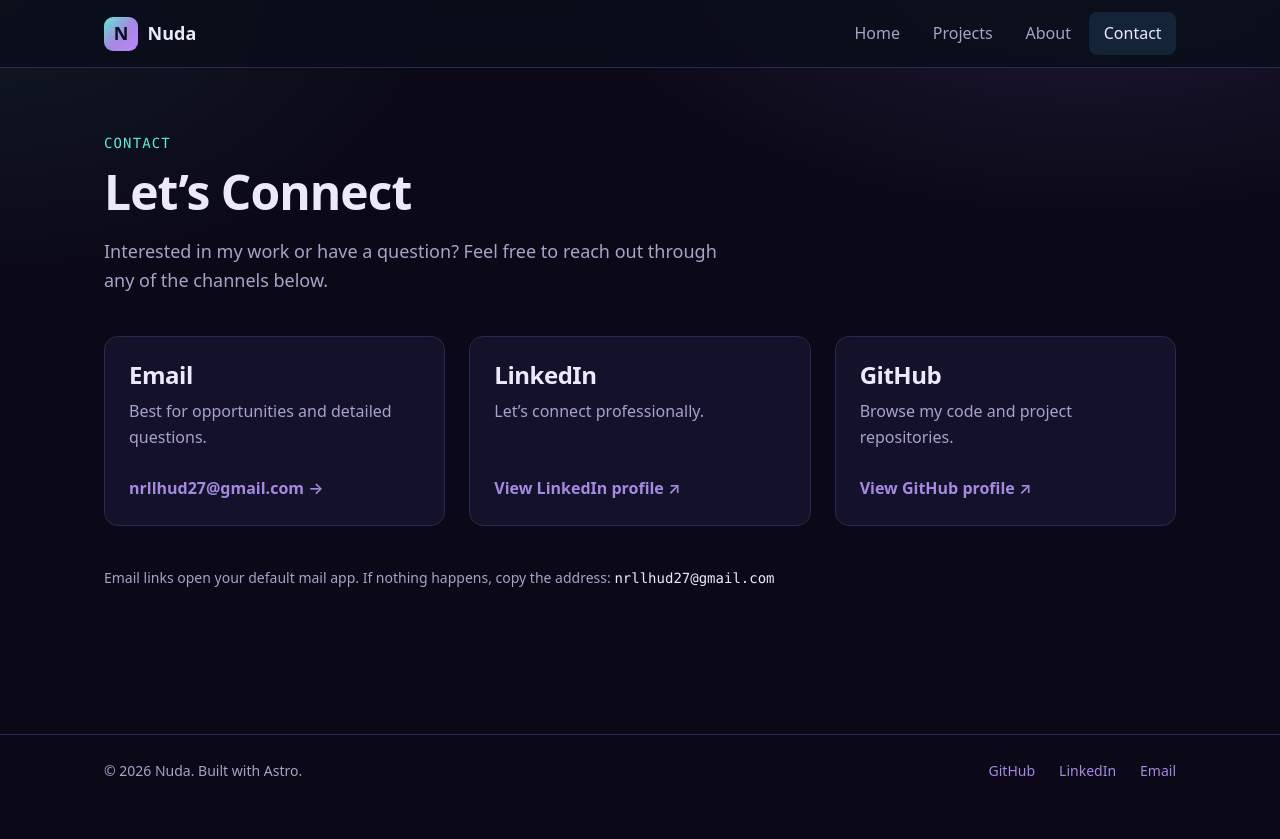
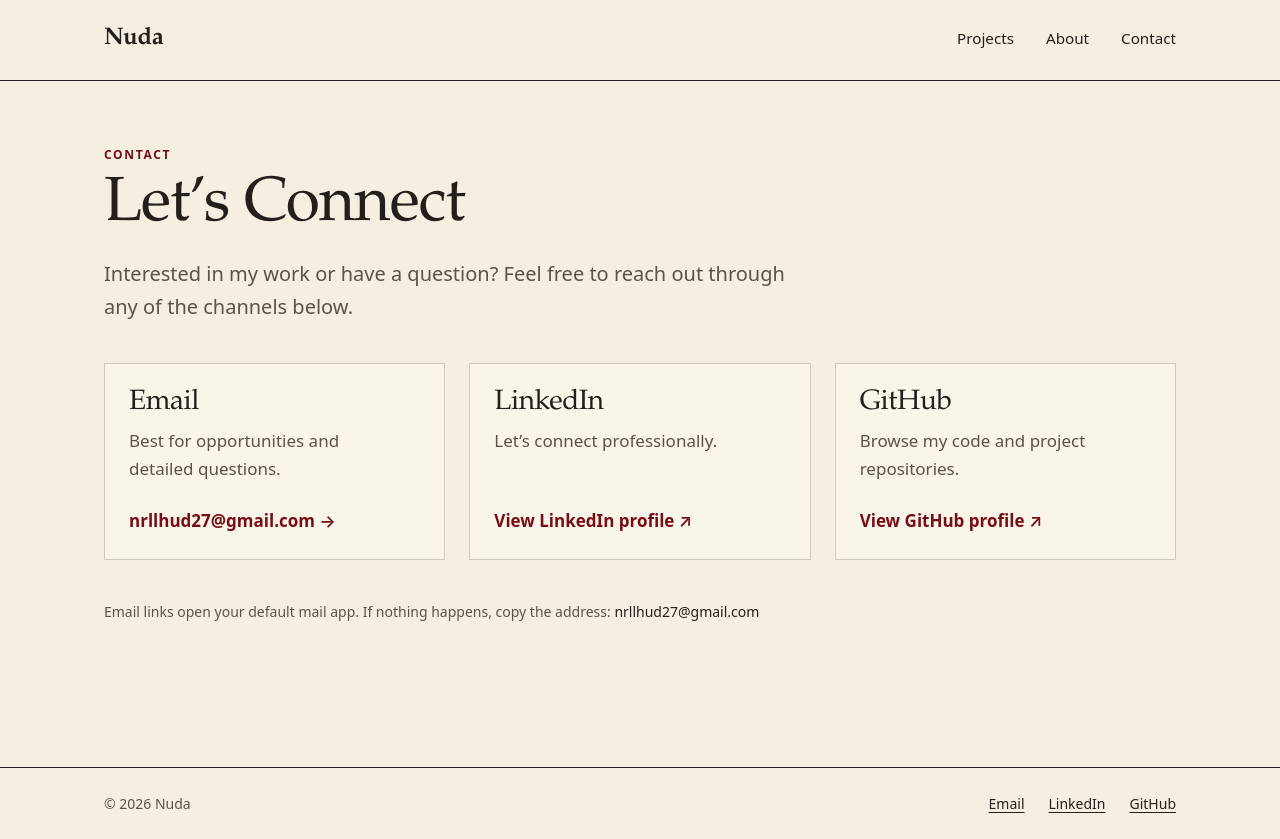
Before and after one commit to nrllhud27-wq/nrllhud27-wq.github.io, an Astro site: page /contact in a window 1280 px wide. Before the commit the page ends 806 px from the top, so only its background shows below. Built offline with nearby package versions, Linux system fonts and the light colour scheme; Astro itself is replaced by a stand-in of ours.

Commit message:
Redesign stage 1: palette, typography, header and footer

```diff
--- a/src/components/Footer.astro
+++ b/src/components/Footer.astro
@@ -1,45 +1,42 @@
 ---
 import { SITE } from '../data/site';
+
 const year = new Date().getFullYear();
 ---
 
 <footer class="site-footer">
-  <div class="container footer-inner">
-    <p class="copy">© {year} {SITE.name}. Built with Astro.</p>
-    <ul class="links">
-      <li>
-        <a href={SITE.github} target="_blank" rel="noopener noreferrer">GitHub</a>
-      </li>
-      <li>
-        <a href={SITE.linkedin} target="_blank" rel="noopener noreferrer">LinkedIn</a>
-      </li>
+  <div class="container row">
+    <p class="copy">© {year} Nuda</p>
+    <ul>
       <li><a href={`mailto:${SITE.email}`}>Email</a></li>
+      <li><a href={SITE.linkedin} target="_blank" rel="noopener noreferrer">LinkedIn</a></li>
+      <li><a href={SITE.github} target="_blank" rel="noopener noreferrer">GitHub</a></li>
     </ul>
   </div>
 </footer>
 
 <style>
   .site-footer {
-    border-top: 1px solid var(--border);
+    margin-top: var(--space-xl);
     padding-block: var(--space-md);
-    margin-top: var(--space-xl);
+    border-top: 1px solid var(--ink);
   }
 
-  .footer-inner {
+  .row {
     display: flex;
     flex-wrap: wrap;
-    gap: var(--space-sm);
-    align-items: center;
+    gap: var(--space-xs) var(--space-md);
+    align-items: baseline;
     justify-content: space-between;
   }
 
   .copy {
     margin: 0;
-    color: var(--text-muted);
     font-size: var(--text-sm);
+    color: var(--muted);
   }
 
-  .links {
+  ul {
     display: flex;
     gap: var(--space-md);
     list-style: none;
@@ -47,4 +44,15 @@ const year = new Date().getFullYear();
     padding: 0;
     font-size: var(--text-sm);
   }
+
+  a {
+    color: var(--ink);
+    text-decoration: underline;
+    text-decoration-thickness: 1px;
+    text-underline-offset: 0.2em;
+  }
+
+  a:hover {
+    color: var(--burgundy);
+  }
 </style>
--- a/src/components/Header.astro
+++ b/src/components/Header.astro
@@ -1,40 +1,25 @@
 ---
-import { NAV } from '../data/site';
+const { pathname } = Astro.url;
 
-const { pathname } = Astro.url;
-const isActive = (href: string) =>
-  href === '/' ? pathname === '/' : pathname.startsWith(href);
+const links = [
+  { label: 'Projects', href: '/projects', match: '/projects' },
+  { label: 'About', href: '/about', match: '/about' },
+  { label: 'Contact', href: '/#contact', match: null },
+];
+
+const isCurrent = (match: string | null) => match !== null && pathname.startsWith(match);
 ---
 
 <header class="site-header">
-  <div class="container header-inner">
-    <a href="/" class="brand" aria-label="Nuda, home">
-      <span class="brand-mark" aria-hidden="true">N</span>
-      <span class="brand-name">Nuda</span>
-    </a>
-
-    <button
-      class="nav-toggle"
-      aria-expanded="false"
-      aria-controls="primary-nav"
-      aria-label="Toggle navigation menu"
-    >
-      <span class="bar"></span>
-      <span class="bar"></span>
-      <span class="bar"></span>
-    </button>
-
-    <nav id="primary-nav" class="nav" aria-label="Primary">
+  <div class="container bar">
+    <a class="wordmark" href="/">Nuda</a>
+    <nav aria-label="Primary">
       <ul>
         {
-          NAV.map((item) => (
+          links.map((link) => (
             <li>
-              <a
-                href={item.href}
-                class:list={['nav-link', { active: isActive(item.href) }]}
-                aria-current={isActive(item.href) ? 'page' : undefined}
-              >
-                {item.label}
+              <a href={link.href} aria-current={isCurrent(link.match) ? 'page' : undefined}>
+                {link.label}
               </a>
             </li>
           ))
@@ -46,139 +31,49 @@ const isActive = (href: string) =>
 
 <style>
   .site-header {
-    position: sticky;
-    top: 0;
-    z-index: 50;
-    height: var(--header-h);
-    background: rgba(10, 14, 26, 0.88);
-    backdrop-filter: blur(10px);
-    border-bottom: 1px solid var(--border);
+    border-bottom: 1px solid var(--ink);
   }
 
-  .header-inner {
-    height: 100%;
+  .bar {
     display: flex;
-    align-items: center;
+    align-items: baseline;
     justify-content: space-between;
+    padding-block: 1.25rem;
   }
 
-  .brand {
-    display: flex;
-    align-items: center;
-    gap: 0.6rem;
-    color: var(--text);
-    font-weight: 700;
-    font-size: var(--text-lg);
+  .wordmark {
+    font-family: var(--font-serif);
+    font-size: 1.5rem;
+    font-weight: 600;
+    letter-spacing: -0.01em;
+    color: var(--ink);
   }
 
-  .brand:hover {
-    color: var(--text);
+  .wordmark:hover {
+    color: var(--burgundy);
   }
 
-  .brand-mark {
-    display: grid;
-    place-items: center;
-    width: 34px;
-    height: 34px;
-    border-radius: 9px;
-    background: var(--gradient);
-    color: #06101f;
-    font-weight: 800;
-  }
-
-  .nav ul {
+  ul {
     display: flex;
-    gap: 0.25rem;
+    gap: clamp(0.875rem, 3vw, 2rem);
     list-style: none;
     margin: 0;
     padding: 0;
   }
 
-  .nav-link {
-    display: block;
-    padding: 0.5rem 0.9rem;
-    border-radius: 8px;
-    color: var(--text-muted);
-    font-weight: 500;
+  nav a {
+    padding-block: 0.25rem;
+    border-bottom: 1px solid transparent;
+    font-size: 0.95rem;
+    color: var(--ink);
+    transition:
+      border-color var(--transition),
+      color var(--transition);
   }
 
-  .nav-link:hover {
-    color: var(--text);
-  }
-
-  .nav-link.active {
-    color: var(--text);
-    background: rgba(94, 176, 255, 0.12);
-  }
-
-  .nav-toggle {
-    display: none;
-    flex-direction: column;
-    gap: 5px;
-    padding: 0.6rem;
-    background: none;
-    border: 1px solid var(--border);
-    border-radius: 8px;
-    cursor: pointer;
-  }
-
-  .bar {
-    width: 20px;
-    height: 2px;
-    background: var(--text);
-    transition: transform var(--transition), opacity var(--transition);
-  }
-
-  .nav-toggle[aria-expanded='true'] .bar:nth-child(1) {
-    transform: translateY(7px) rotate(45deg);
-  }
-  .nav-toggle[aria-expanded='true'] .bar:nth-child(2) {
-    opacity: 0;
-  }
-  .nav-toggle[aria-expanded='true'] .bar:nth-child(3) {
-    transform: translateY(-7px) rotate(-45deg);
-  }
-
-  @media (max-width: 767px) {
-    .nav-toggle {
-      display: flex;
-    }
-
-    .nav {
-      display: none;
-      position: absolute;
-      top: var(--header-h);
-      left: 0;
-      right: 0;
-      padding: var(--space-sm) var(--space-md) var(--space-md);
-      background: var(--bg);
-      border-bottom: 1px solid var(--border);
-    }
-
-    .nav[data-open] {
-      display: block;
-    }
-
-    .nav ul {
-      flex-direction: column;
-    }
+  nav a:hover,
+  nav a[aria-current='page'] {
+    border-bottom-color: var(--burgundy);
+    color: var(--burgundy);
   }
 </style>
-
-<script>
-  const toggle = document.querySelector('.nav-toggle');
-  const nav = document.querySelector('#primary-nav');
-
-  function setOpen(open: boolean) {
-    toggle?.setAttribute('aria-expanded', String(open));
-    nav?.toggleAttribute('data-open', open);
-  }
-
-  toggle?.addEventListener('click', () => {
-    setOpen(toggle.getAttribute('aria-expanded') !== 'true');
-  });
-
-  nav?.querySelectorAll('a').forEach((link) => {
-    link.addEventListener('click', () => setOpen(false));
-  });
-</script>
--- a/src/styles/global.css
+++ b/src/styles/global.css
@@ -1,44 +1,56 @@
 /* ========== Design tokens ========== */
 :root {
-  --bg: #0b0918;
-  --surface: #14112a;
-  --surface-hover: #1d1940;
-  --border: #2c2754;
-  --text: #ece9fa;
-  --text-muted: #a8a2c8;
+  color-scheme: light;
 
-  /* Note: --accent-cyan keeps its old name but is now a light lavender */
-  --accent: #a48ae0;
-  --accent-cyan: #5eead4;
-  --accent-violet: #c084fc;
-  --gradient: linear-gradient(
-    135deg,
-    var(--accent-cyan),
-    var(--accent) 50%,
-    var(--accent-violet)
-  );
+  /* Palette */
+  --cream: #f5efe1;
+  --sand: #e5d3af;
+  --burgundy: #790d16;
+  --blue: #aec4d4;
 
+  /* Text and lines (dark neutrals added for readable text) */
+  --ink: #231f1c;
+  --muted: #5b5249;
+  --rule: rgba(35, 31, 28, 0.2);
+
+  /* Typography (system fonts only) */
+  --font-serif: 'Iowan Old Style', 'Palatino Linotype', Palatino, 'Book Antiqua', Georgia, serif;
   --font-sans: system-ui, -apple-system, 'Segoe UI', Roboto, Helvetica, Arial, sans-serif;
-  --font-mono: ui-monospace, SFMono-Regular, Menlo, Consolas, monospace;
 
   --text-sm: 0.875rem;
-  --text-lg: 1.125rem;
-  --text-xl: clamp(1.25rem, 1.1rem + 0.6vw, 1.5rem);
-  --text-2xl: clamp(1.5rem, 1.2rem + 1.2vw, 2rem);
-  --text-3xl: clamp(2rem, 1.4rem + 2.4vw, 3rem);
-  --text-hero: clamp(2.5rem, 1.5rem + 4.5vw, 4.5rem);
+  --text-base: 1.0625rem;
+  --text-lg: 1.25rem;
+  --text-xl: clamp(1.375rem, 1.2rem + 0.8vw, 1.75rem);
+  --text-2xl: clamp(1.75rem, 1.3rem + 1.8vw, 2.75rem);
+  --text-3xl: clamp(2.25rem, 1.5rem + 3vw, 4rem);
+  --text-hero: clamp(3rem, 1.6rem + 6vw, 6.25rem);
 
+  /* Spacing and layout */
   --space-xs: 0.5rem;
   --space-sm: 1rem;
   --space-md: 1.5rem;
   --space-lg: 2.5rem;
   --space-xl: 4rem;
-  --space-2xl: 6rem;
+  --space-2xl: 7rem;
+  --container: 72rem;
+  --gutter: clamp(1.25rem, 4vw, 2.5rem);
+  --rail: 11rem;
+  --transition: 160ms ease;
 
-  --radius: 14px;
-  --container: 1120px;
-  --header-h: 68px;
-  --transition: 180ms ease;
+  /* Legacy aliases for components not redesigned yet (remove in stage 4) */
+  --bg: var(--cream);
+  --surface: #faf5e9;
+  --surface-hover: var(--sand);
+  --border: var(--rule);
+  --text: var(--ink);
+  --text-muted: var(--muted);
+  --accent: var(--burgundy);
+  --accent-cyan: var(--burgundy);
+  --accent-violet: var(--burgundy);
+  --gradient: var(--burgundy);
+  --font-mono: var(--font-sans);
+  --radius: 0;
+  --header-h: 4.5rem;
 }
 
 /* ========== Reset and base ========== */
@@ -50,7 +62,7 @@
 
 html {
   scroll-behavior: smooth;
-  scroll-padding-top: calc(var(--header-h) + 1rem);
+  scroll-padding-top: var(--header-h);
   -webkit-text-size-adjust: 100%;
 }
 
@@ -72,13 +84,10 @@ body {
   display: flex;
   flex-direction: column;
   font-family: var(--font-sans);
+  font-size: var(--text-base);
   line-height: 1.65;
-  color: var(--text);
-  background-color: var(--bg);
-  background-image:
-    radial-gradient(900px 500px at 85% -10%, rgba(144, 113, 206, 0.18), transparent 60%),
-    radial-gradient(800px 500px at 0% 0%, rgba(94, 234, 212, 0.07), transparent 55%);
-  background-repeat: no-repeat;
+  color: var(--ink);
+  background: var(--cream);
 }
 
 main {
@@ -95,57 +104,102 @@ h1,
 h2,
 h3,
 h4 {
-  line-height: 1.2;
   margin: 0 0 var(--space-sm);
-  letter-spacing: -0.02em;
+  font-family: var(--font-serif);
+  font-weight: 400;
+  line-height: 1.1;
+  letter-spacing: -0.015em;
+  text-wrap: balance;
 }
 
 p {
   margin: 0 0 var(--space-sm);
+  text-wrap: pretty;
 }
 
 a {
-  color: var(--accent);
+  color: var(--burgundy);
   text-decoration: none;
   transition: color var(--transition);
 }
 
 a:hover {
-  color: var(--accent-cyan);
+  color: var(--ink);
+}
+
+::selection {
+  background: var(--blue);
+  color: var(--ink);
 }
 
 :focus-visible {
-  outline: 2px solid var(--accent-cyan);
+  outline: 2px solid var(--burgundy);
   outline-offset: 3px;
-  border-radius: 4px;
 }
 
-/* ========== Layout helpers ========== */
+/* ========== Editorial layout helpers ========== */
 .container {
   width: 100%;
   max-width: var(--container);
   margin-inline: auto;
-  padding-inline: var(--space-md);
+  padding-inline: var(--gutter);
 }
 
-.section {
-  padding-block: var(--space-xl);
+/* A section separated from the previous one by a thin ink rule */
+.band {
+  border-top: 1px solid var(--ink);
+  padding-block: clamp(2.5rem, 6vw, 5rem);
 }
 
-.eyebrow {
-  font-family: var(--font-mono);
-  font-size: var(--text-sm);
-  letter-spacing: 0.08em;
-  text-transform: uppercase;
-  color: var(--accent-cyan);
-  margin-bottom: var(--space-xs);
+/* Heading on the left, content on the right (stacked on small screens) */
+.rail {
+  display: grid;
+  gap: var(--space-sm) var(--space-lg);
 }
 
-.gradient-text {
-  background: var(--gradient);
-  -webkit-background-clip: text;
-  background-clip: text;
-  color: transparent;
+@media (min-width: 56rem) {
+  .rail {
+    grid-template-columns: var(--rail) minmax(0, 1fr);
+  }
+}
+
+/* Comfortable reading width */
+.measure {
+  max-width: 38rem;
+}
+
+/* Small uppercase label */
+.label {
+  margin: 0;
+  font-size: 0.75rem;
+  font-weight: 600;
+  letter-spacing: 0.14em;
+  text-transform: uppercase;
+  color: var(--muted);
+}
+
+/* Numbers that line up in lists */
+.num {
+  font-variant-numeric: lining-nums tabular-nums;
+}
+
+/* Text link with a thin underline and a small arrow */
+.text-link {
+  display: inline-block;
+  padding-bottom: 0.1em;
+  border-bottom: 1px solid currentColor;
+  font-weight: 500;
+}
+
+.text-link::after {
+  content: '\2192';
+  display: inline-block;
+  margin-left: 0.4em;
+  transition: transform var(--transition);
+}
+
+.text-link:hover::after {
+  transform: translateX(3px);
 }
 
 .skip-link {
@@ -154,92 +208,68 @@ a:hover {
   top: 0;
   z-index: 100;
   padding: 0.75rem 1rem;
-  background: var(--accent);
-  color: #0b0918;
-  font-weight: 600;
+  background: var(--burgundy);
+  color: var(--cream);
 }
 
 .skip-link:focus {
   left: 0;
 }
 
-/* ========== Buttons ========== */
+/* ========== Legacy styles (remove in stage 4) ========== */
+.section {
+  padding-block: var(--space-xl);
+}
+
+.eyebrow {
+  margin: 0 0 var(--space-xs);
+  font-size: 0.75rem;
+  font-weight: 600;
+  letter-spacing: 0.14em;
+  text-transform: uppercase;
+  color: var(--burgundy);
+}
+
+.gradient-text {
+  color: var(--burgundy);
+}
+
 .btn {
   display: inline-flex;
   align-items: center;
   gap: 0.5rem;
-  padding: 0.75rem 1.4rem;
-  border-radius: 999px;
-  border: 1px solid transparent;
+  padding: 0.7rem 1.25rem;
+  border: 1px solid var(--burgundy);
   font-weight: 600;
   cursor: pointer;
   transition:
-    transform var(--transition),
-    box-shadow var(--transition),
     background var(--transition),
-    border-color var(--transition);
-}
-
-.btn:hover {
-  transform: translateY(-2px);
+    color var(--transition);
 }
 
 .btn-primary {
-  background: var(--gradient);
-  color: #0b0918;
+  background: var(--burgundy);
+  color: var(--cream);
 }
 
 .btn-primary:hover {
-  color: #0b0918;
-  box-shadow: 0 8px 24px rgba(144, 113, 206, 0.35);
+  background: var(--ink);
+  border-color: var(--ink);
+  color: var(--cream);
 }
 
 .btn-secondary {
   background: transparent;
-  color: var(--text);
-  border-color: var(--border);
+  color: var(--burgundy);
 }
 
 .btn-secondary:hover {
-  color: var(--text);
-  border-color: var(--accent);
-  background: rgba(164, 138, 224, 0.1);
+  background: var(--burgundy);
+  color: var(--cream);
 }
 
-/* ========== Card ========== */
 .card {
+  padding: var(--space-md);
+  border: 1px solid var(--rule);
   background: var(--surface);
-  border: 1px solid var(--border);
-  border-radius: var(--radius);
-  padding: var(--space-md);
-  transition:
-    transform var(--transition),
-    border-color var(--transition),
-    background var(--transition);
 }
-
-
-/* ========== Scroll reveal ========== */
-.js main > section:not(.hero),
-.js main > article {
-  opacity: 0;
-  transform: translateY(16px);
-  transition:
-    opacity 600ms ease,
-    transform 600ms ease;
-}
-
-.js main > section.is-visible,
-.js main > article.is-visible {
-  opacity: 1;
-  transform: none;
-}
-
-@media (prefers-reduced-motion: reduce) {
-  .js main > section:not(.hero),
-  .js main > article {
-    opacity: 1;
-    transform: none;
-    transition: none;
-  }
-}
```
Also changed, not shown: src/layouts/BaseLayout.astro (+1 -26 lines).
